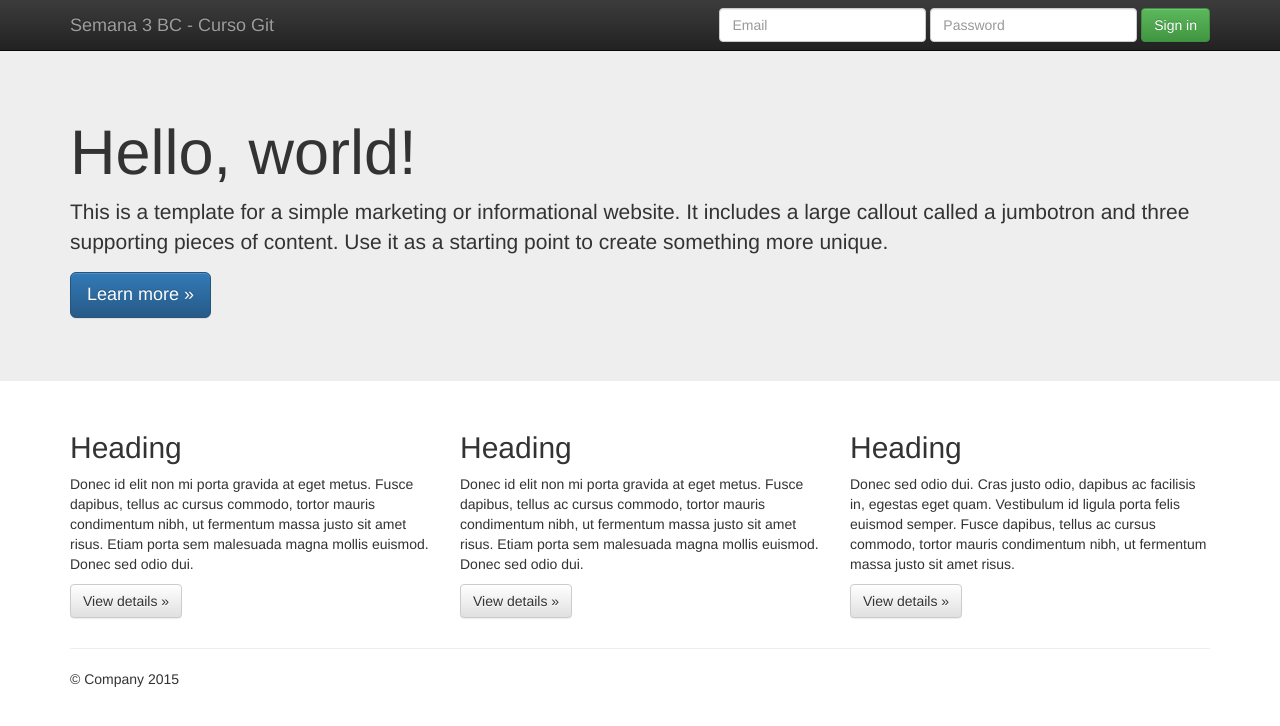
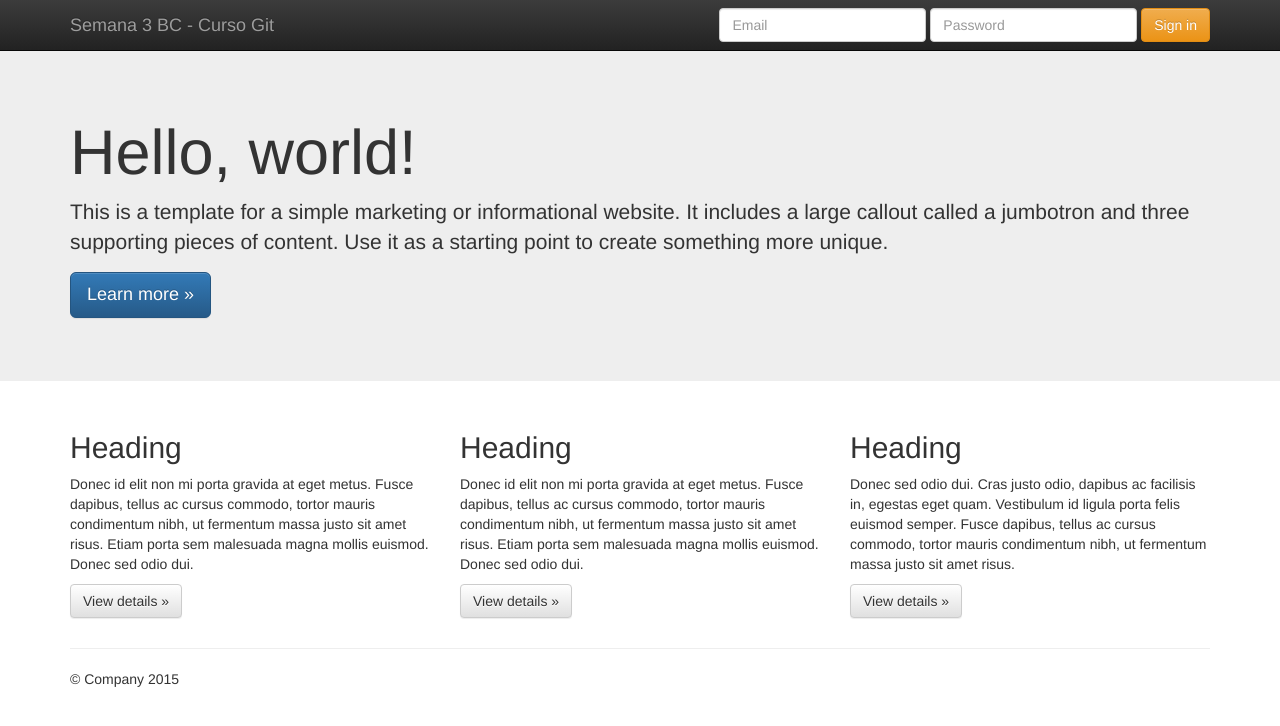
Before and after one commit to cleivan2023/RepasoGitBC14, a plain HTML site: page index.html in a window 1280 px wide. Drawn offline with nearby package versions, Linux system fonts and the light colour scheme.

Commit message:
Se actualiza template del proyecto. Se modifica color de boton login y texto.

```diff
--- a/index.html
+++ b/index.html
@@ -46,7 +46,7 @@
             <div class="form-group">
               <input type="password" placeholder="Password" class="form-control">
             </div>
-            <button type="submit" class="btn btn-success">Sign in</button>
+            <button type="submit" class="btn btn-warning">Sign in</button>
           </form>
         </div><!--/.navbar-collapse -->
       </div>
```
